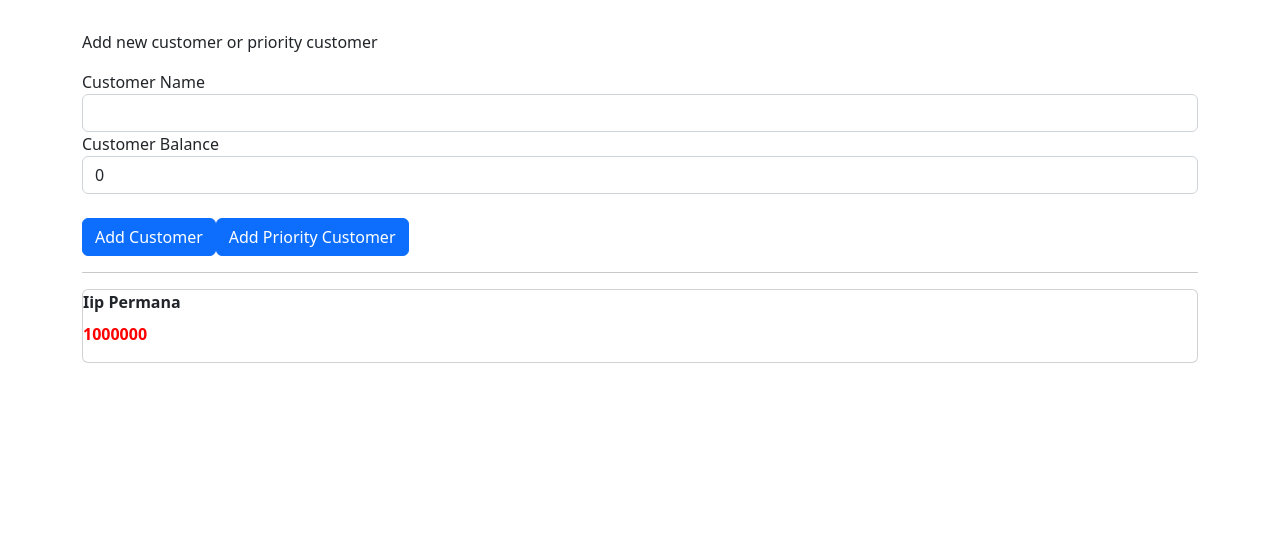
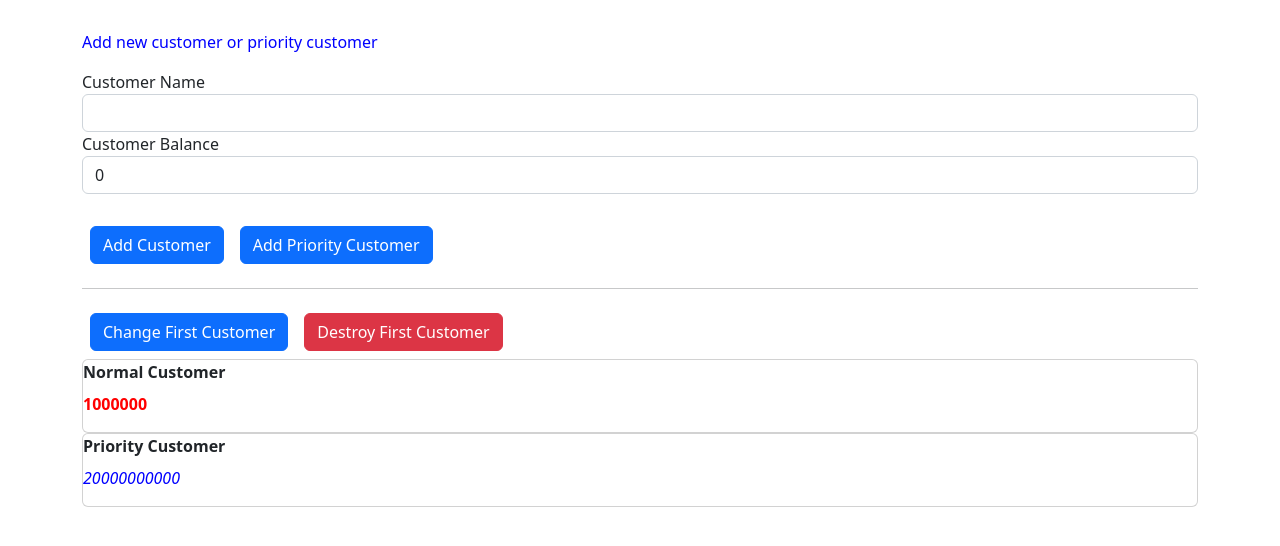
Before and after one commit to ipaddr/angular-cmp-databinding-tutorial, an Angular app: page / in a window 1280 px wide. Shown: the top 546 px of the page. Built offline with nearby package versions, Linux system fonts and the light colour scheme.

Commit message:
complete solution

```diff
--- a/src/app/app.component.html
+++ b/src/app/app.component.html
@@ -1,11 +1,27 @@
 <div class="container">
-    <app-submission></app-submission>
+    <app-submission
+    (normalCustomerCreated)="onCustomerAdded($event)"
+    (priorityCustomerCreated)="onPriorityCustomerAdded($event)"
+    ></app-submission>
   <hr>
   <div class="row">
     <div class="col-12">
+        <button class="btn btn-primary" (click)="onChangeFirstCustomer()">Change First Customer</button>
+        <button class="btn btn-danger" (click)="onDestroyFirstCustomer()">Destroy First Customer</button>
         <app-viewer
         *ngFor="let customer of customers"
-        [customerViewAlias]="customer"></app-viewer>
+        [customerViewAlias]="customer"
+        [name]="customer.name"
+        >
+
+        <p #contentParagraf>
+          <strong *ngIf="customer.type === 'normal'" style="color: red;">
+              {{customer.balance}}
+          </strong>
+          <em *ngIf="customer.type === 'priority'">{{customer.balance}}</em>
+        </p>
+
+      </app-viewer>
     </div>
   </div>
 </div>
--- a/src/app/app.component.ts
+++ b/src/app/app.component.ts
@@ -1,18 +1,49 @@
-import { Component } from '@angular/core';
+import { AfterContentChecked, AfterContentInit, AfterViewChecked, AfterViewInit, Component, DoCheck, OnChanges, OnDestroy, OnInit, ViewEncapsulation } from '@angular/core';
 
 @Component({
   selector: 'app-root',
   templateUrl: './app.component.html',
-  styleUrls: ['./app.component.css']
+  styleUrls: ['./app.component.css'],
+  encapsulation: ViewEncapsulation.None
 })
-export class AppComponent {
+export class AppComponent{
+
   title = 'cmp-databinding';
 
   customers = [
     { type:'normal',
-      name:'Iip Permana',
+      name:'Normal Customer',
       balance:1000000.00
+    }
+    ,
+    { type:'priority',
+      name:'Priority Customer',
+      balance:20000000000.00
     }
   ];
 
+  onCustomerAdded(customerData: {name: string, balance: number}){
+    this.customers.push({
+      type:'normal',
+      name: customerData.name,
+      balance: customerData.balance
+    });
+  }
+
+  onPriorityCustomerAdded(prirorityCustomerData: {name: string, balance: number}){
+    this.customers.push({
+      type:'priority',
+      name: prirorityCustomerData.name,
+      balance: prirorityCustomerData.balance
+    });
+  }
+
+  onChangeFirstCustomer(){
+    this.customers[0].name = 'temp name';
+  }
+
+  onDestroyFirstCustomer(){
+    this.customers.splice(0, 1);
+  }
+
 }
--- a/src/app/submission/submission.component.html
+++ b/src/app/submission/submission.component.html
@@ -3,6 +3,7 @@
     <p>Add new customer or priority customer</p>
     <label>Customer Name</label>
     <input type="text" class="form-control" [(ngModel)]="newCustomerName">
+    <!-- <input #refCustomerName type="text" class="form-control"> -->
     <label>Customer Balance</label>
     <input type="text" class="form-control" [(ngModel)]="newCustomerBalance">
     <br>
--- a/src/app/submission/submission.component.ts
+++ b/src/app/submission/submission.component.ts
@@ -1,4 +1,4 @@
-import { Component } from '@angular/core';
+import { Component, EventEmitter, Output, ViewChild,  ElementRef} from '@angular/core';
 
 @Component({
   selector: 'app-submission',
@@ -6,24 +6,32 @@ import { Component } from '@angular/core';
   styleUrls: ['./submission.component.css']
 })
 export class SubmissionComponent {
+  @Output() normalCustomerCreated = new EventEmitter<{name: string, balance: number}>();
+  @Output() priorityCustomerCreated = new EventEmitter<{name: string, balance: number}>();
+
+  @ViewChild('refCustomerName') refCustomerNameViewChild: ElementRef  ;
 
   newCustomerName = '';
   newCustomerBalance = 0;
 
   onAddCustomer(){
-    // this.customers.push({
-    //   type:'normal',
-    //   name: this.newCustomerName,
-    //   balance: this.newCustomerBalance
-    // });
+    // console.log(refCustomerName.value);
+    // console.log(this.refCustomerNameViewChild.nativeElement.value);
+    this.normalCustomerCreated.emit(
+      {
+        name: this.newCustomerName,
+        balance: this.newCustomerBalance
+      }
+    );
   }
 
   onAddPriorityCustomer(){
-    // this.customers.push({
-    //   type:'priority',
-    //   name: this.newCustomerName,
-    //   balance: this.newCustomerBalance
-    // });
+    this.priorityCustomerCreated.emit(
+      {
+        name: this.newCustomerName,
+        balance: this.newCustomerBalance
+      }
+    )
   }
 
 }
--- a/src/app/viewer/viewer.component.html
+++ b/src/app/viewer/viewer.component.html
@@ -1,12 +1,10 @@
 <div
     class="card card body">
-    <div class="card-title"><strong>{{customerView.name}}</strong></div>
+    <!-- <div class="card-title"><strong>{{customerView.name}}</strong></div> -->
+    <div class="card-title" #heading>
+            <strong>{{name}}</strong>
+    </div>
     <div class="card-text">
-        <p>
-        <strong *ngIf="customerView.type === 'normal'" style="color: red;">
-            {{customerView.balance}}
-        </strong>
-        <em *ngIf="customerView.type === 'priority'">{{customerView.balance}}</em>
-        </p>
+        <ng-content></ng-content>
     </div>
 </div>
--- a/src/app/viewer/viewer.component.ts
+++ b/src/app/viewer/viewer.component.ts
@@ -1,11 +1,22 @@
-import { Component, Input } from '@angular/core';
+import { Component, Input, ViewEncapsulation, OnChanges, OnInit, DoCheck,
+  AfterContentInit, AfterContentChecked, AfterViewInit, AfterViewChecked, OnDestroy, SimpleChanges, ViewChild, ElementRef, ContentChild } from '@angular/core';
 
 @Component({
   selector: 'app-viewer',
   templateUrl: './viewer.component.html',
-  styleUrls: ['./viewer.component.css']
+  styleUrls: ['./viewer.component.css'],
+  encapsulation: ViewEncapsulation.None
 })
-export class ViewerComponent {
+export class ViewerComponent implements
+OnChanges,
+OnInit,
+DoCheck,
+AfterContentInit,
+AfterContentChecked,
+AfterViewInit,
+AfterViewChecked,
+OnDestroy
+{
 
   @Input('customerViewAlias')
   customerView: {
@@ -14,4 +25,31 @@ export class ViewerComponent {
     balance: number,
   };
 
+  @Input() name: string;
+
+  @ViewChild('heading') viewChild: ElementRef;
+
+  @ContentChild('contentParagraf') contentChild: ElementRef;
+
+  constructor(){console.log('constructor called');}
+
+  ngOnChanges(changes:SimpleChanges){
+    console.log(changes);
+    console.log('ngOnChanges called');
+  }
+
+  ngOnInit(){console.log('ngOnInit called'); console.log('Content : '+ this.contentChild); console.log('View : '+this.viewChild);}
+
+  ngDoCheck(){console.log('ngDoCheck called');}
+
+  ngAfterContentInit(){console.log('ngAfterContentInit called');}
+
+  ngAfterContentChecked(){console.log('ngAfterContentChecked called'); console.log('Content : '+this.contentChild);}
+
+  ngAfterViewInit(){console.log('ngAfterViewInit called');}
+
+  ngAfterViewChecked(){console.log('ngAfterViewChecked called'); console.log('View : '+this.viewChild);}
+
+  ngOnDestroy(){console.log('ngOnDestroy called');}
+
 }
```
